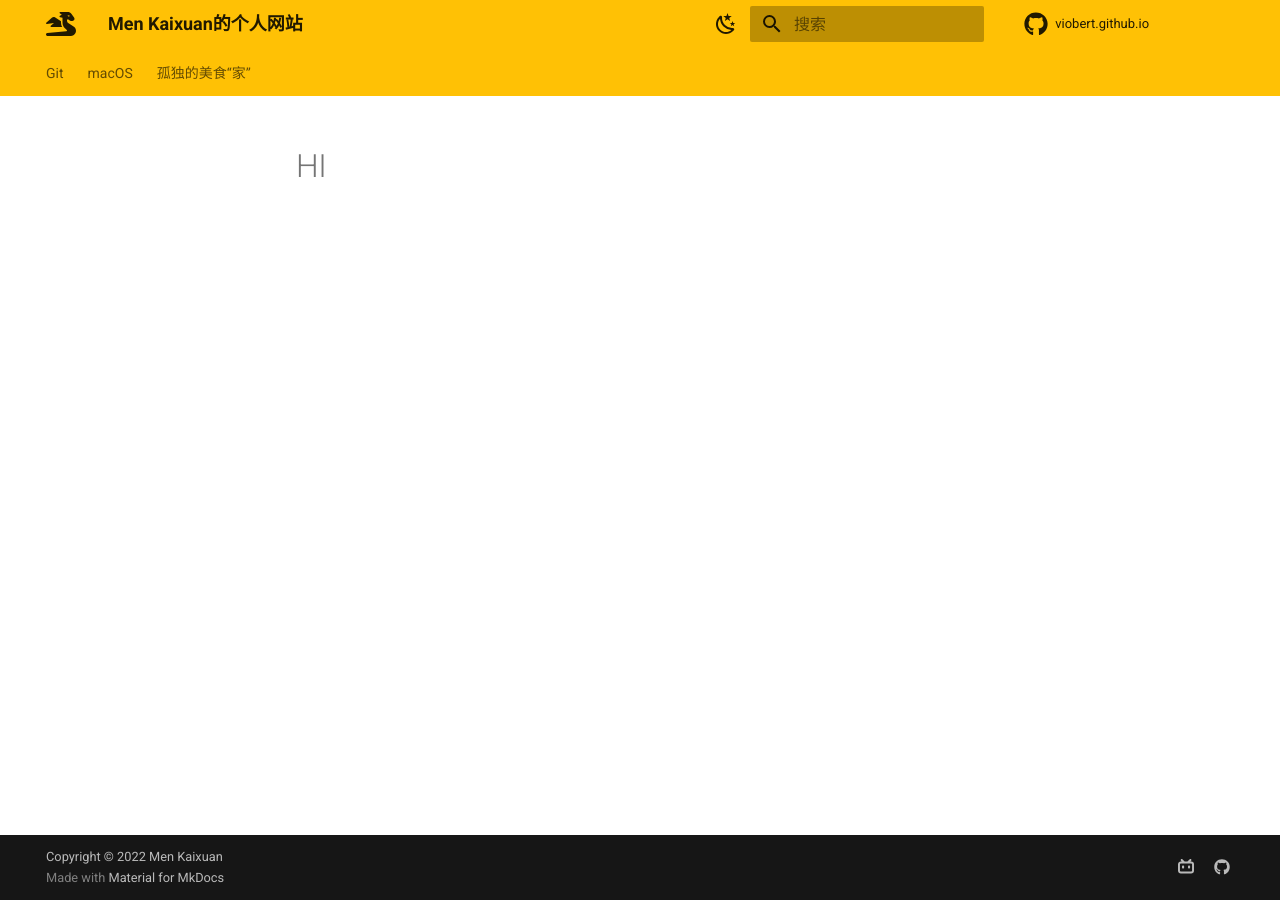
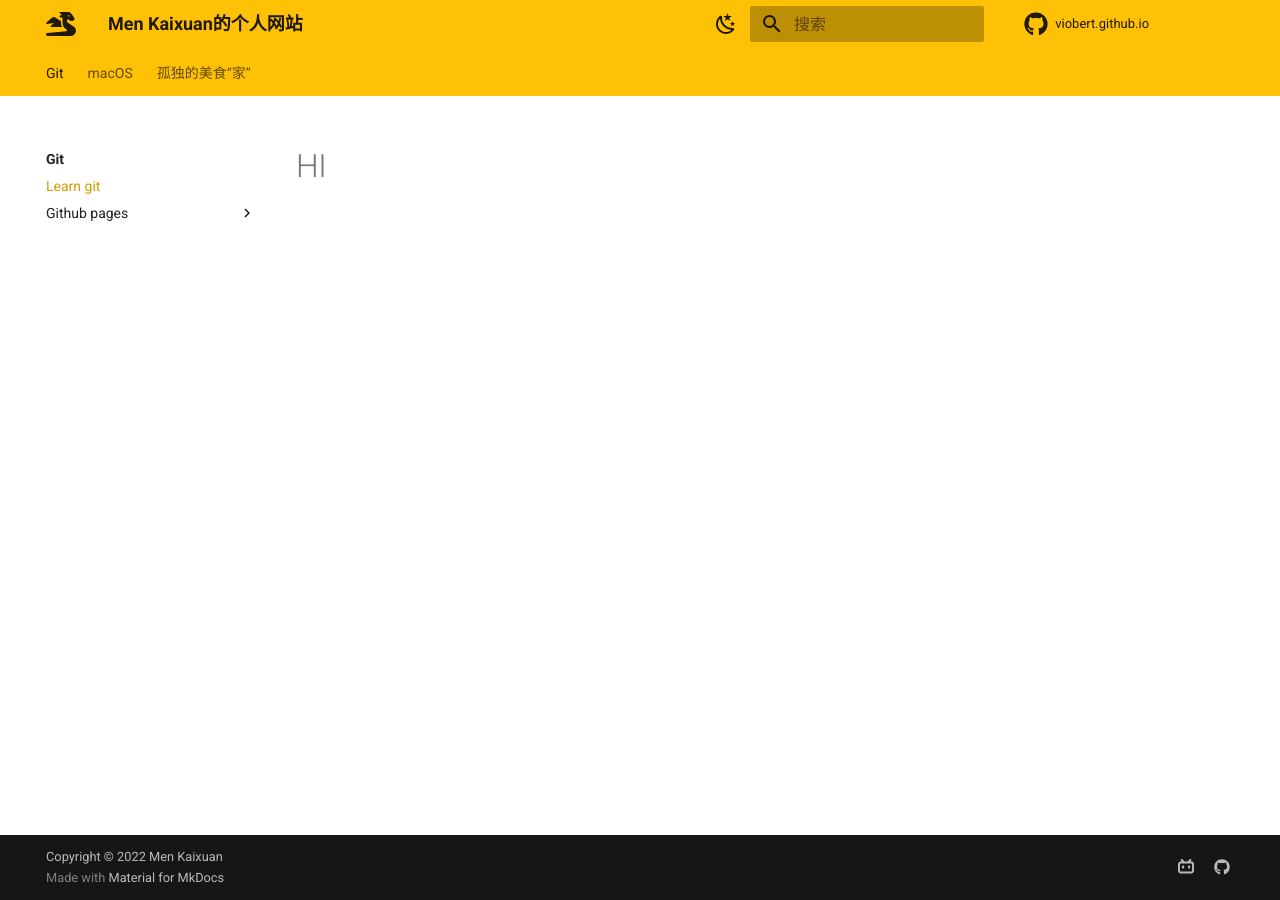
Before and after one commit to viobert/self_impro, an MkDocs documentation site: the page built from docs/GIT/learnGit/git.md, in a window 1280 px wide. Built offline with MkDocs 1.6.1 and Material for MkDocs 9.7.7, drawn with Linux system fonts in a browser that asks for light colours; comment, search, counter and statistics services are not loaded.

Commit message:
bugfixs learngit_index

```diff
--- a/mkdocs.yml
+++ b/mkdocs.yml
@@ -55,7 +55,7 @@ extra:
 nav:
   - Git:
     - GIT/index.md
-    - Learn git: Git/learnGit/git.md
+    - Learn git: GIT/learnGit/git.md
     - Github pages:
       - Getting started: GIT/ghPages/getting_started.md
       - Setup: GIT/ghPages/Setup.md
```
